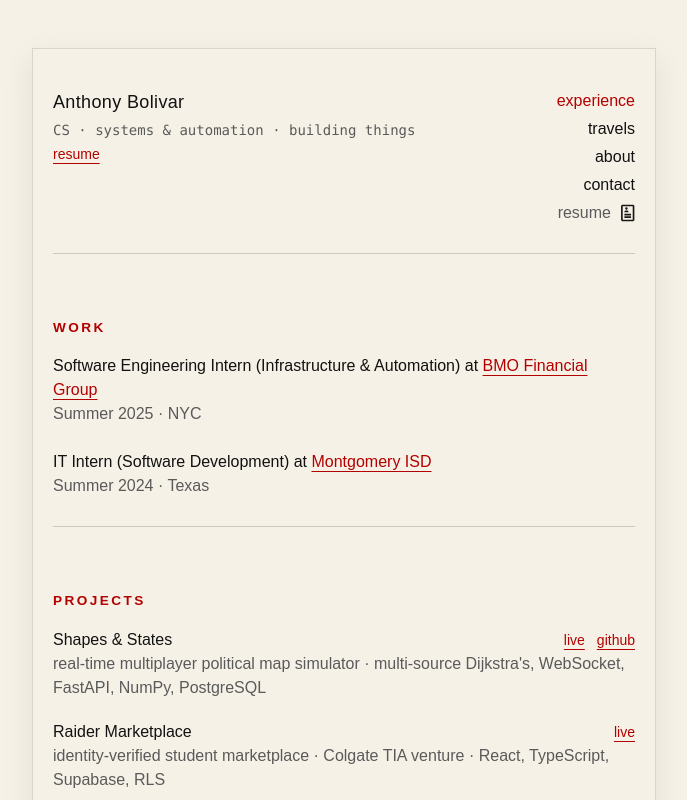
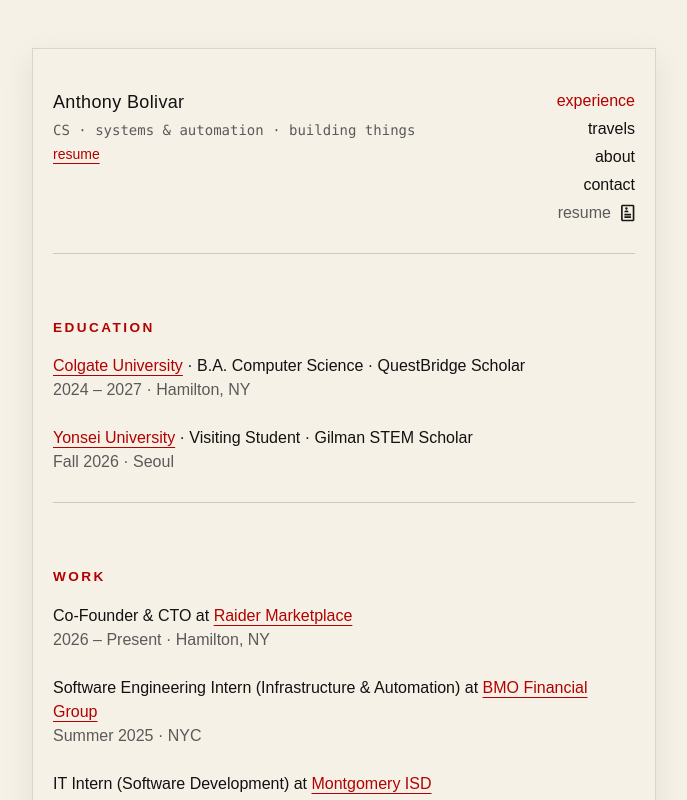
Before and after one commit to tonybolivar/personal-website, a Next.js app: page / in a window 1280 px wide. Shown: the top 800 px of the page, without its empty margins (296-983 px from the left). Built offline with nearby package versions, Linux system fonts and the light colour scheme; a web font is replaced by a local one.

Commit message:
Add education section with school details
Added education details to the page.

```diff
--- a/app/page.js
+++ b/app/page.js
@@ -10,7 +10,28 @@
   weight: "400",
 });
 
+const EDUCATION = [
+  {
+    school: "Colgate University",
+    href: "https://www.colgate.edu/",
+    detail: "B.A. Computer Science · QuestBridge Scholar",
+    meta: "2024 – 2027 · Hamilton, NY",
+  },
+  {
+    school: "Yonsei University",
+    href: "https://www.yonsei.ac.kr/en_sc/",
+    detail: "Visiting Student · Gilman STEM Scholar",
+    meta: "Fall 2026 · Seoul",
+  },
+];
+
 const WORK = [
+  {
+    text: "Co-Founder & CTO at ",
+    org: "Raider Marketplace",
+    href: "https://www.colgatemarket.com/",
+    meta: "2026 – Present · Hamilton, NY",
+  },
   {
     text: "Software Engineering Intern (Infrastructure & Automation) at ",
     org: "BMO Financial Group",
@@ -76,6 +97,28 @@
 
             <Navbar />
           </div>
+
+          <hr className="rule" />
+
+          {/* EDUCATION */}
+          <div className="section-title">EDUCATION</div>
+          {EDUCATION.map((e) => (
+            <div key={e.school} className="mb-6">
+              <p className="ink-body">
+                <a
+                  href={e.href}
+                  className="link-accent"
+                  target="_blank"
+                  rel="noreferrer"
+                >
+                  {e.school}
+                </a>
+                {" · "}
+                {e.detail}
+              </p>
+              <p className="ink-muted">{e.meta}</p>
+            </div>
+          ))}
 
           <hr className="rule" />
 
```
